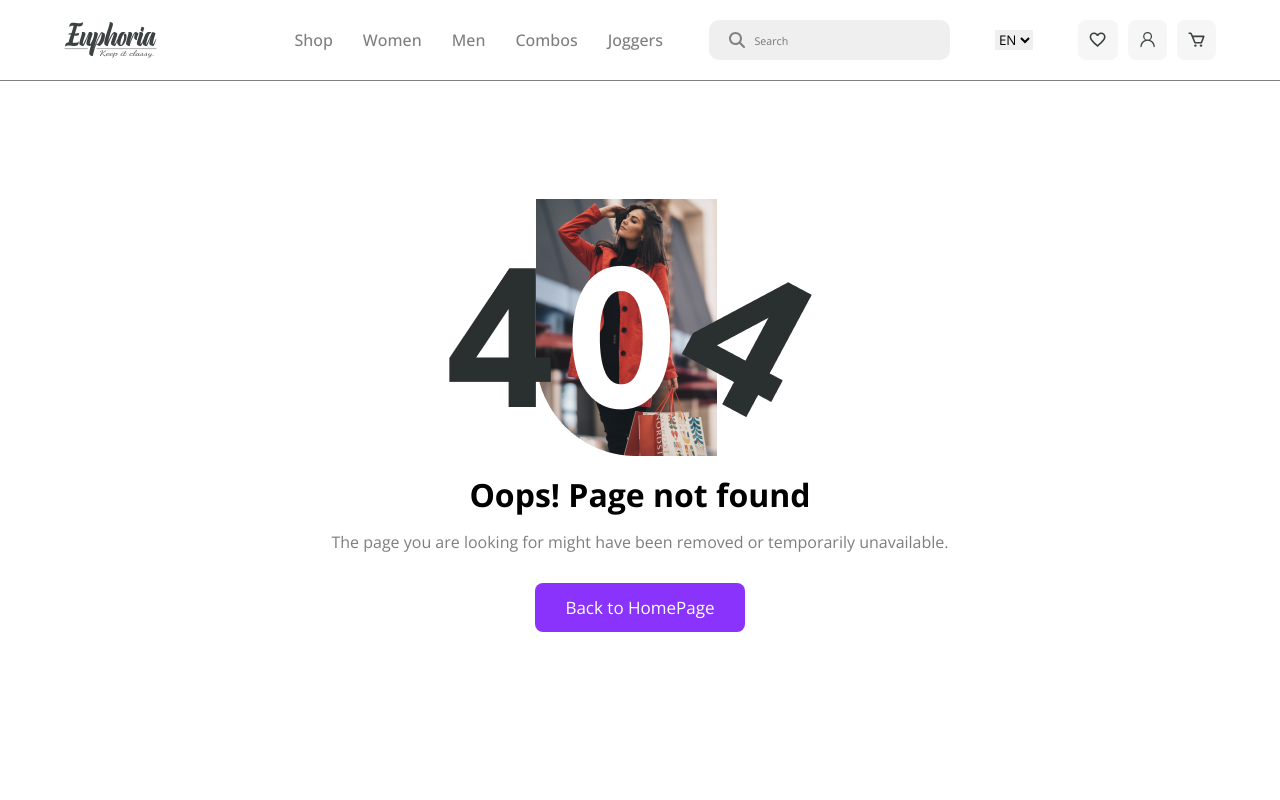
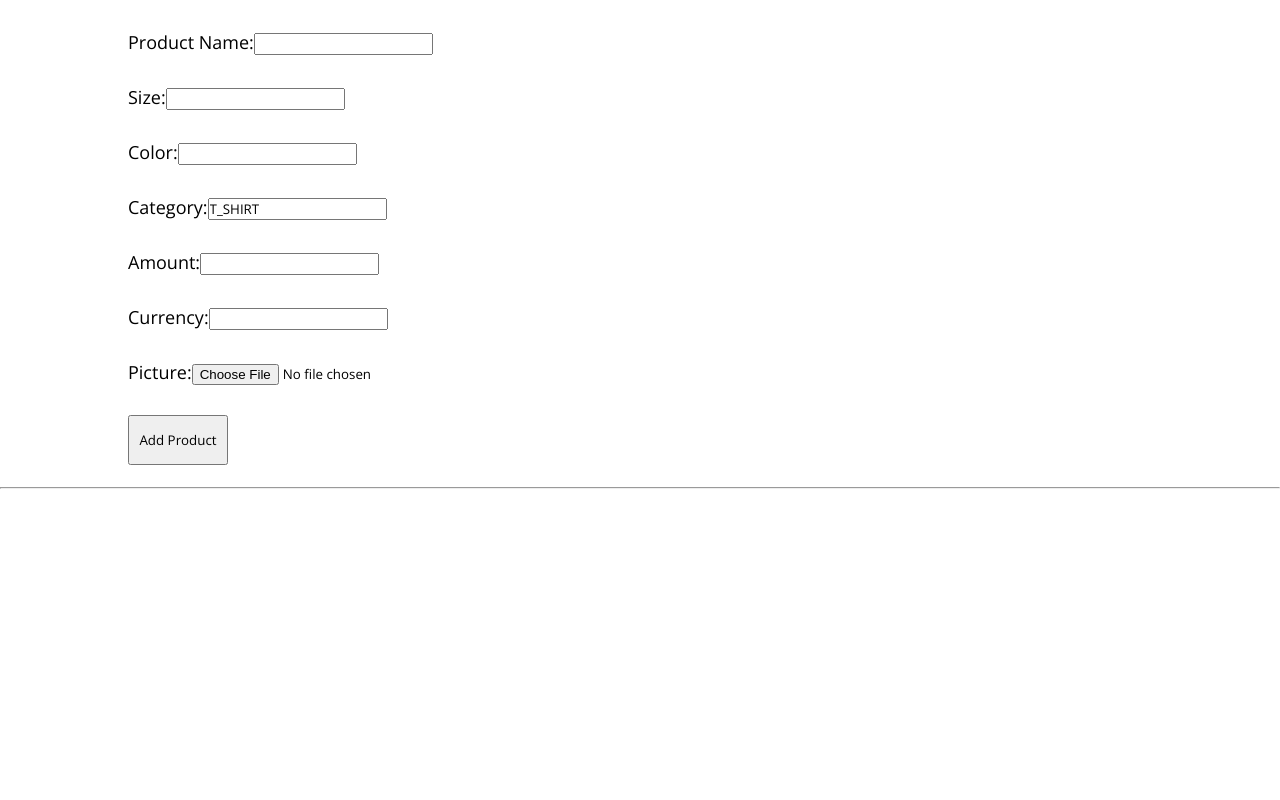
Before and after one commit to hazratahmdzd/Euphoria, a React (Vite) app in the folder euphoria-front/: page /product-post in a window 1280 px wide. Shown: the top 800 px of the page. Built offline with nearby package versions, Linux system fonts and the light colour scheme.

Commit message:
product api post get

```diff
--- a/euphoria-front/src/components/Auth/reset password/ResetPassword.jsx
+++ b/euphoria-front/src/components/Auth/reset password/ResetPassword.jsx
@@ -1,62 +1,34 @@
-import resetPasswordStyle from './resetpassword.module.scss'
-import respassimg from '../../../../public/img/respassimg.png'
-import { Link } from 'react-router-dom'
-import { useTranslation } from 'react-i18next'
-import { axiosFunction } from '../../../api'
-import { useState } from 'react'
-import axios from 'axios'
+import resetPasswordStyle from "./resetpassword.module.scss";
+import respassimg from "../../../../public/img/respassimg.png";
+import { Link } from "react-router-dom";
+import { useTranslation } from "react-i18next";
+import { axiosFunction } from "../../../api";
+import { useState } from "react";
+import { useNavigate } from "react-router-dom";
 
 const ResetPassword = () => {
   const { t } = useTranslation();
+  const navigate = useNavigate();
 
- const [userEmail, setUserEmail] = useState({email: ""});
+  const [userEmail, setUserEmail] = useState( "" );
   console.log(userEmail);
- const [emailVerifiedMessage, setEmailVerifiedMessage] = useState(false);
- const [isEmailVerified, setIsEmailVerified] = useState(false);
- const [otp, setOtp] = useState(0);
- console.log(otp);
- const [userPassword, setUserPassword] = useState({password: ""});
- console.log(userPassword);
- const [userConfirmPassword, setUserConfirmPassword] = useState({confirmPassword: ""});
- console.log(userConfirmPassword);
 
   const verifyEmail = async () => {
     try {
-    const response = await axiosFunction("POST", "/user/verify-email", { email: userEmail.email });
+      const response = await axiosFunction("POST", "/user/verify-email", {
+        email: userEmail,
+      });
       console.log(response);
-    if(response){
-      setEmailVerifiedMessage(true);
+      if (response) {
+        localStorage.setItem('user_email',userEmail);
+        navigate('/verify-otp')
       }
-    setUserEmail({ email: "" });
+      setUserEmail("");
     } catch (error) {
       console.log("There has an error:", error.message);
     }
   };
 
-console.log(emailVerifiedMessage);
-
- const verifyOtp = async () => {
-  try {
-    const response = await axiosFunction("POST", "/user/verify-otp", {email: userEmail.email, otp: otp});
-    console.log(response);
-    if(response){
-      setIsEmailVerified(true);
-    }
-    setOtp(0);
-  } catch (error) {
-    console.log("There has an error:", error.message);
-  }
- }
-
-
- const changePassword = async () => {
-  try {
-    const response = await axiosFunction("POST", "/user/change-password/{email}", {email: userEmail.email, password: userPassword.password, confirmPassword: userConfirmPassword.confirmPassword});
-    console.log(response);
-  } catch (error) {
-    console.log("There has an error:", error.message);
-  }
- }
 
   return (
     <div className={resetPasswordStyle.resetPassword}>
@@ -64,56 +36,37 @@ console.log(emailVerifiedMessage);
       <div className={resetPasswordStyle.resetPasswordContainer}>
         <div className={resetPasswordStyle.rpcInside}>
           <h2>{t("Reset Your Password")}</h2>
-           <p className={resetPasswordStyle.p1}>{t("Enter your email and we`ll send you a link to reset your password.")}</p>
+          <p className={resetPasswordStyle.p1}>
+            {t(
+              "Enter your email and we`ll send you a link to reset your password."
+            )}
+          </p>
           <p className={resetPasswordStyle.p2}>{t("Please check it.")}</p>
 
-           {!emailVerifiedMessage && (
-            <>
               <div>
                 <p>{t("Email")}</p>
-                <input type="email" value={userEmail.email} onChange={(e)=> setUserEmail({...userEmail, email: e.target.value})} />
+                <input
+                  type="email"
+                  value={userEmail}
+                  onChange={(e) =>
+                    setUserEmail(e.target.value)
+                  }
+                />
               </div>
               <button onClick={verifyEmail}>{t("Send")}</button>
-            </>
-            )}
 
-            {emailVerifiedMessage && !isEmailVerified &&(
-            <>
-            <p>{t("OTP")}</p>
-              <input
-                type="number"
-                value={otp}
-                onChange={(e) => setOtp(e.target.value)}
-              />
-              <button onClick={verifyOtp}>{t("Verify OTP")}</button>
-            </>
-            )}
 
-            {isEmailVerified &&  (
-            <>
-            <p>{t("New Password")}</p>
-            <input
-              type="password"
-              value={userPassword}
-              onChange={(e) => setUserPassword(e.target.value)}
-            />
-            <p>{t("Confirm Password")}</p>
-            <input
-              type="password"
-              value={userConfirmPassword}
-              onChange={(e) => setUserConfirmPassword(e.target.value)}
-            />
-            <button onClick={changePassword}>{t("Reset Password")}</button>
-            </>
-            )}
-
-            <p className={resetPasswordStyle.p3}>{t("Back to")} <Link to='/auth/sign-in'>{t("Login")}</Link></p>
+          <p className={resetPasswordStyle.p3}>
+            {t("Back to")} <Link to="/auth/sign-in">{t("Login")}</Link>
+          </p>
         </div>
       </div>
     </div>
-  )
-}
+  );
+};
 
-export default ResetPassword
+export default ResetPassword;
 
-//*sual: change password requesti dogrudurmu(umumiyyetle hamisi?)
+//*sual: change password requesti dogrudurmu(umumiyyetle hamisi?)-change
+//*passwordda 400 erroru verir diger postlardan gelen cavablara da bax
+//*varsa error
--- /dev/null
+++ b/euphoria-front/src/components/ChangePassword/ChangePassword.jsx
@@ -0,0 +1,55 @@
+import { useEffect, useState } from "react";
+import { axiosFunction } from "../../api";
+import { useTranslation } from "react-i18next";
+import { useNavigate } from "react-router-dom";
+
+const ChangePassword = () => {
+  const { t } = useTranslation();
+  const navigate= useNavigate();
+  const [userPassword, setUserPassword] = useState("");
+  console.log(userPassword);
+  const [userConfirmPassword, setUserConfirmPassword] = useState("");
+  console.log(userConfirmPassword);
+  const userEmail = localStorage.getItem("user_email");
+
+  useEffect(() => {
+    console.log(userPassword);
+    console.log(userConfirmPassword);
+  }, [userPassword, userConfirmPassword])
+
+  const changePassword = async () => {
+    try {
+      const response = await axiosFunction(
+        "POST",
+        `/user/change-password/${userEmail}`,
+        {
+          password: userPassword,
+          confirmPassword: userConfirmPassword
+        }
+      );
+      console.log(response);
+      navigate('/auth/sign-in')
+    } catch (error) {
+      console.log("There has an error:", error.message);
+    }
+  };
+  return (
+    <div>
+      <p>{t("New Password")}</p>
+      <input
+        type="password"
+        value={userPassword}
+        onChange={(e) => setUserPassword(e.target.value)}
+      />
+      <p>{t("Confirm Password")}</p>
+      <input
+        type="password"
+        value={userConfirmPassword}
+        onChange={(e) => setUserConfirmPassword(e.target.value)}
+      />
+      <button onClick={changePassword}>{t("Reset Password")}</button>
+    </div>
+  );
+};
+
+export default ChangePassword;
--- a/euphoria-front/src/components/ProductCard/ProductCard.jsx
+++ b/euphoria-front/src/components/ProductCard/ProductCard.jsx
@@ -2,11 +2,11 @@ import React from "react";
 import productCardStyle from "./ProductCard.module.scss";
 import hearticon from "/img/DetailPageimgs/pdhearticon.png";
 
-const ProductCard = ({imgurl,productName,brandName,amount,currency}) => {
+const ProductCard = ({picture,productName,brandName,amount,currency}) => {
   return (
       <div className={productCardStyle.pdproductcard}>
         <div className={productCardStyle.pdcardimg}>
-          <img src={imgurl} alt={productName} />
+          <img src={picture} alt={productName} />
           <div className={productCardStyle.pdwishicon}>
             <img
               src={hearticon}
--- /dev/null
+++ b/euphoria-front/src/components/ProductPost/ProductPost.jsx
@@ -0,0 +1,191 @@
+import { useState } from "react";
+import ProductCard from "../ProductCard/ProductCard";
+import { axiosFunction } from "../../api";
+
+const ProductImgPost = () => {
+  const [products, setProducts] = useState([]);
+  const [loading, setLoading] = useState(false);
+  const [error, setError] = useState(false);
+  const [productData, setProductData] = useState({
+    productName: "",
+    size: "",
+    color: "",
+    category: "T_SHIRT",
+    price: [
+      {
+        id: 0,
+        currency: "",
+        amount: 0,
+      }
+    ],
+    picture: "",
+  });
+
+
+  const handleInputChange = (event) => {
+    const {name,value} = event.target;
+    setProductData((prevData)=> ({
+      ...prevData,
+      [name]: value,
+      price:[
+        {
+          ...prevData.price,
+          [name]: value,
+        }
+      ]
+    }));
+  };
+
+  const handlePriceChange = (event) => {
+    const {name,value} = event.target;
+    setProductData((prevData)=> ({
+      ...prevData,
+      price: [{
+        ...prevData.price,
+        [name]: value
+      }]
+    }));
+  };
+
+  const handleFileChange = (event) => {
+    setProductData((prevData)=> ({
+     ...prevData,
+     picture: event.target.files[0]
+    }));
+  };
+
+  const postProduct = async (event) => {
+    event.preventDefault();
+
+    setLoading(true);
+    const formData = new FormData();
+    formData.append('id', 0);
+    formData.append('productName', productData.productName);
+    formData.append('size', productData.size);
+    formData.append('color', productData.color);
+    formData.append('category', productData.category);
+    formData.append('price', JSON.stringify([productData.price]));
+    formData.append('picture', productData.picture);
+
+    try {
+      const response = await axiosFunction("POST", "/product", formData);
+      response && console.log(response.data);
+      response && setProducts([...products, response.data]);
+      setProductData({
+        productName: '',
+        size: '',
+        color: '',
+        category: 'T_SHIRT',
+        price: {
+          id: 0,
+          currency: '',
+          amount: 0
+        },
+        picture: ''
+      });
+    } catch (err) {
+      console.log(err);
+      setError(err);
+    } finally{
+      setLoading(false);
+    }
+  }
+
+  if(loading) return <div>Loading...</div>
+  if(error) return <div>Error: {error.message}</div>
+
+  return (
+    <div>
+      <form onSubmit={postProduct}>
+        <div>
+          <label>
+            Product Name:
+            <input
+              type="text"
+              name="productName"
+              value={productData.productName}
+              onChange={handleInputChange}
+              required
+            />
+          </label>
+          </div>
+          <div>
+          <label>
+            Size:
+            <input
+              type="text"
+              name="size"
+              value={productData.size}
+              onChange={handleInputChange}
+              required
+            />
+          </label>
+          </div>
+          <div>
+          <label>
+            Color:
+            <input
+              type="text"
+              name="color"
+              value={productData.color}
+              onChange={handleInputChange}
+              required
+            />
+          </label>
+          </div>
+          <div>
+          <label>
+            Category:
+            <input type="text" name="category" value="T_SHIRT" readOnly/>
+          </label>
+          </div>
+          <div>
+          <label>
+            Amount:
+            <input
+              type="number"
+              name="amount"
+              value={productData.price.amount}
+              onChange={handlePriceChange}
+              required
+            />
+          </label>
+          </div>
+          <div>
+            <label>
+              Currency:
+              <input
+                type="text"
+                name="currency"
+                value={productData.price.currency}
+                onChange={handleInputChange}
+                required
+              />
+            </label>
+          </div>
+          <div>
+          <label>
+            Picture:
+            <input
+              type="file"
+              name="picture"
+              accept="image/*"
+              onChange={handleFileChange}
+              required
+            />
+          </label>
+        </div>
+        <button type="submit" style={{width:"100px",height:"50px",cursor:"pointer"}}>Add Product</button>
+      </form> <br />
+       <hr />
+      <div style={{height: "400px" , marginTop:"10px"}}>
+        {products.map((p) => (
+        <ProductCard key={p.id} picture={p.picture} productName={p.productName}
+         amount={p.price.amount} currency={p.price.currency} />
+        ))}
+      </div>
+    </div>
+  );
+};
+
+export default ProductImgPost;
--- /dev/null
+++ b/euphoria-front/src/components/VerifyOtp/VerifyOtp.jsx
@@ -0,0 +1,40 @@
+import { useState } from "react";
+import { axiosFunction } from "../../api";
+import { useTranslation } from "react-i18next";
+import { useNavigate } from "react-router-dom";
+
+const VerifyOtp = () => {
+  const { t } = useTranslation();
+  const navigate= useNavigate();
+  const [otp, setOtp] = useState(0);
+  console.log(otp);
+  const userEmail = localStorage.getItem("user_email");
+  const verifyOtp = async () => {
+    try {
+      const response = await axiosFunction("POST", "/user/verify-otp", {
+        email: userEmail,
+        otp: otp,
+      });
+      console.log(response);
+      if (response) {
+        navigate('/change-password')
+      }
+      setOtp(0);
+    } catch (error) {
+      console.log("There has an error:", error.message);
+    }
+  };
+  return (
+    <div>
+      <p>{t("OTP")}</p>
+      <input
+        type="number"
+        value={otp}
+        onChange={(e) => setOtp(e.target.value)}
+      />
+      <button onClick={verifyOtp}>{t("Verify OTP")}</button>
+    </div>
+  );
+};
+
+export default VerifyOtp;
```
Also changed, not shown: euphoria-front/src/components/ProductDetail/PdBottomContainer/PdBottomContainer.jsx (+19 -22 lines), euphoria-front/src/router/router.jsx (+15 -0 lines), euphoria-front/src/components/ChangePassword/ChangePassword.module.scss (added), euphoria-front/src/components/ProductPost/ProductPost.module.scss (added), euphoria-front/src/components/VerifyOtp/VerifyOtp.module.scss (added). Lines whose indentation alone changed are shown as unchanged.
